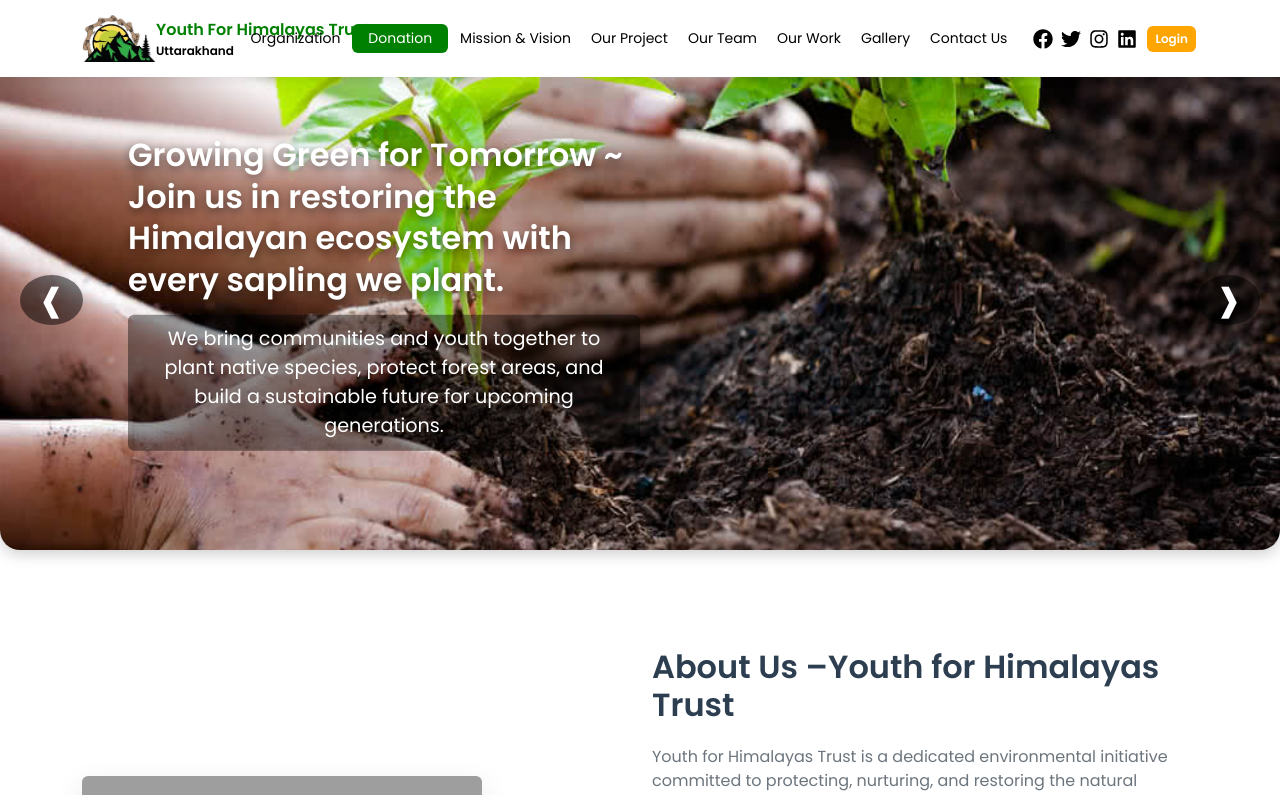
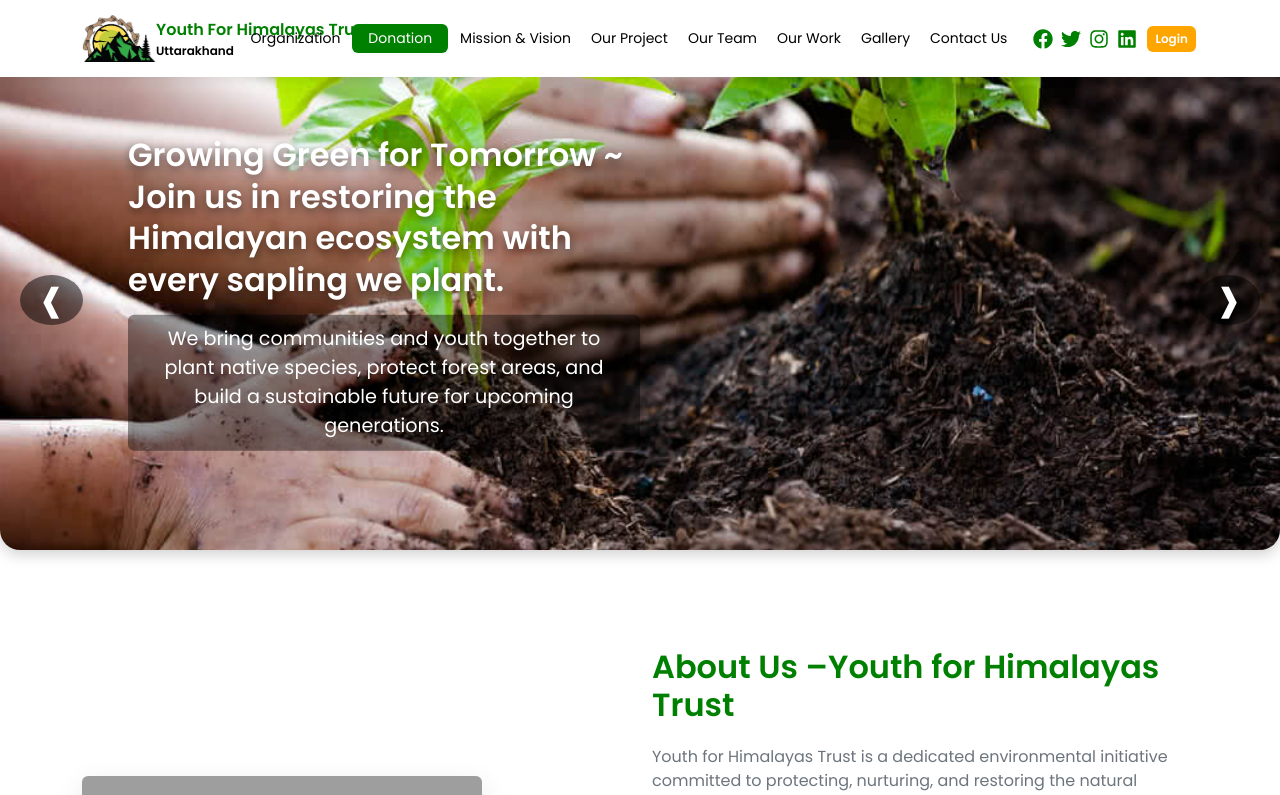
Before and after one commit to rajeshthap/planthub, a React (Create React App) app: page / in a window 1280 px wide. Shown: the top 795 px of the page. Built offline with nearby package versions, Linux system fonts and the light colour scheme; grey boxes are pictures that could not be loaded.

Commit message:
css update

```diff
--- a/src/components/custom/style.css
+++ b/src/components/custom/style.css
@@ -148,6 +148,10 @@ body {
   padding: 50px 0;
 }
 
+.social-icon {
+  color: green;
+}
+
 .pt-logo {
   max-width: 74px;
   height: auto;
@@ -202,7 +206,12 @@ body {
 .section-title {
   font-weight: bold;
   margin-bottom: 20px;
-  color: #2c3e50;
+  color: green
+}
+
+h2 {
+  color: green;
+  font-weight: 600;
 }
 
 .section-subtitle {
--- a/src/components/topnav/MainNavbar.js
+++ b/src/components/topnav/MainNavbar.js
@@ -58,16 +58,16 @@ function MainNavbar() {
 
             {/* Social Icons */}
             <div className="d-flex align-items-center ms-3">
-              <a href="https://facebook.com" className="text-black me-2">
+              <a href="https://facebook.com" className="social-icon me-2">
                 <FaFacebook size={20} />
               </a>
-              <a href="https://twitter.com" className="text-black me-2">
+              <a href="https://twitter.com" className="social-icon me-2">
                 <FaTwitter size={20} />
               </a>
-              <a href="https://instagram.com" className="text-black me-2">
+              <a href="https://instagram.com" className="social-icon me-2">
                 <FaInstagram size={20} />
               </a>
-              <a href="https://linkedin.com" className="text-black me-2">
+              <a href="https://linkedin.com" className="social-icon me-2">
                 <FaLinkedin size={20} />
               </a>
             </div>
```
